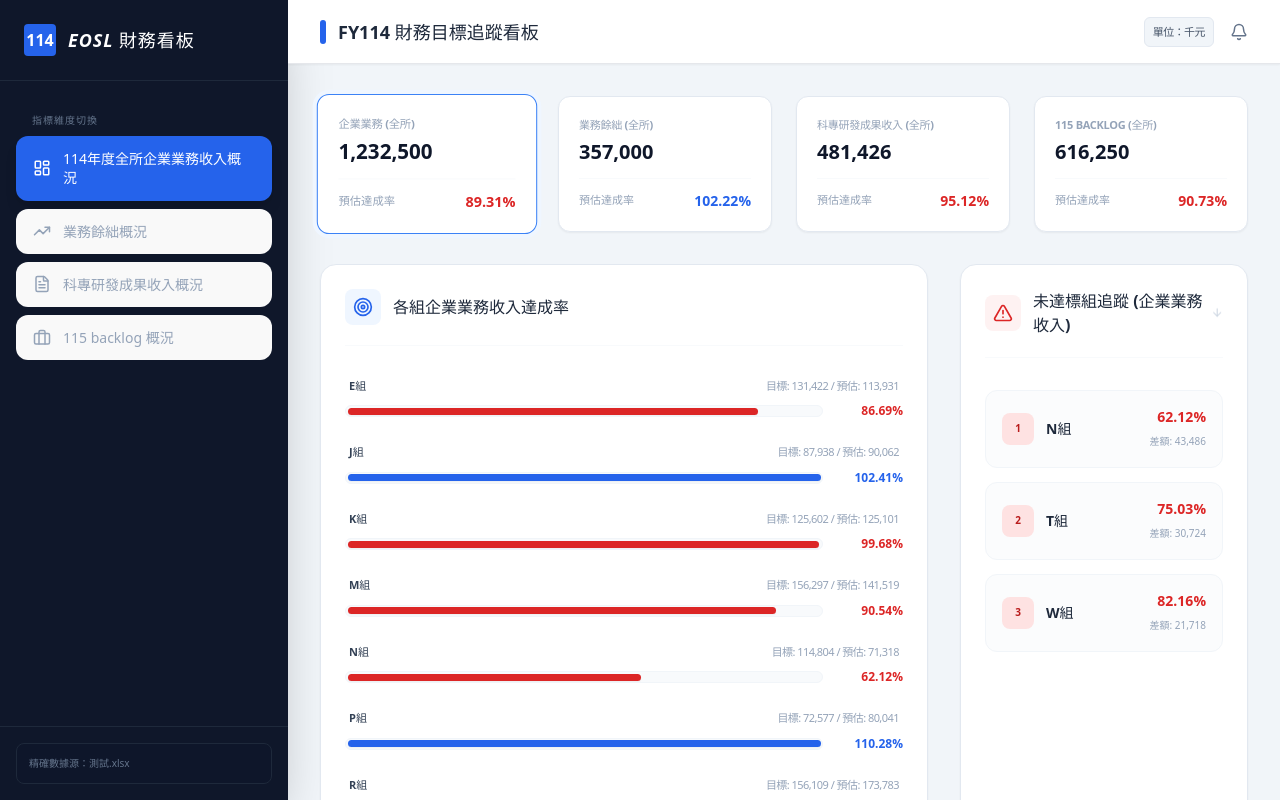
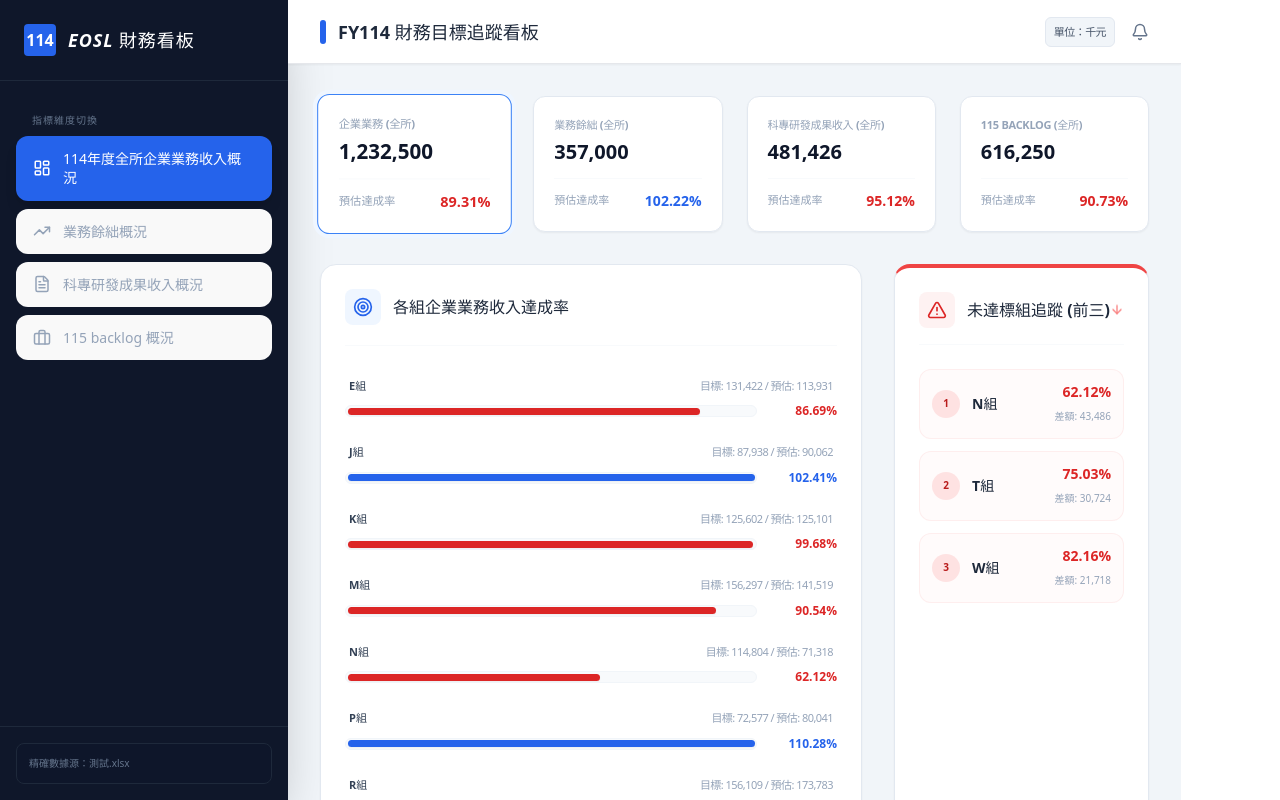
Before and after one commit to pepsiha/eosl-dashboard, a React (Vite) app: page / in a window 1280 px wide. Built offline with nearby package versions, Linux system fonts and the light colour scheme.

Commit message:
update dashboard numbers4

```diff
--- a/src/Dashboard.jsx
+++ b/src/Dashboard.jsx
@@ -208,23 +208,23 @@
               </div>
             </div>
 
-            {/* 右側：未達標組追蹤 */}
-            <div className="bg-white border border-slate-200 p-6 rounded-2xl flex flex-col shadow-sm">
-              <div className="flex items-center justify-between mb-8 border-b border-slate-50 pb-5">
+            {/* 未達標組追蹤 (前三名) */}
+              <div className="bg-white border border-slate-200 p-6 rounded-2xl shadow-sm border-t-4 border-t-red-500">
+                <div className="flex items-center justify-between mb-6 border-b border-slate-50 pb-4">
                   <div className="flex items-center gap-3">
                     <div className="p-2 bg-red-50 text-red-600 rounded-lg">
                       <AlertTriangle size={20} />
                     </div>
-                  <h3 className="font-bold text-slate-800">未達標組追蹤 ({viewTitle})</h3>
+                    <h3 className="font-bold text-slate-800">未達標組追蹤 (前三)</h3>
                   </div>
-                <ArrowDown size={14} className="text-slate-300 animate-bounce" />
+                  <ArrowDown size={14} className="text-red-400 animate-bounce" />
                 </div>
 
-              <div className="space-y-3.5 flex-1 text-slate-900">
+                <div className="space-y-3">
                   {underperforming.map((group, i) => (
-                  <div key={i} className="flex justify-between items-center p-4 bg-slate-50/50 rounded-xl border border-slate-100 hover:bg-red-50/50 transition-colors">
+                    <div key={i} className="flex justify-between items-center p-3 bg-red-50/30 rounded-xl border border-red-100/50">
                       <div className="flex items-center gap-3">
-                      <span className="w-8 h-8 rounded-lg bg-red-100 text-red-700 flex items-center justify-center text-[10px] font-black">
+                        <span className="w-7 h-7 rounded-full bg-red-100 text-red-700 flex items-center justify-center text-[10px] font-black">
                           {i + 1}
                         </span>
                         <span className="text-sm font-bold text-slate-800">{group.name}</span>
@@ -237,12 +237,7 @@
                   ))}
 
                 {underperforming.length === 0 && (
-                  <div className="h-full flex flex-col items-center justify-center text-slate-400 gap-3 text-center py-24">
-                    <div className="w-16 h-16 rounded-full bg-blue-50 flex items-center justify-center text-blue-500 mb-2 border-2 border-blue-100">
-                      <Target size={32} />
-                    </div>
-                    <p className="text-sm font-black text-slate-600">全數達標</p>
-                  </div>
+                    <p className="text-center text-slate-400 py-4 text-xs">恭喜！全組別皆已達標</p>
                   )}
               </div>
             </div>
```
Lines whose indentation alone changed are shown as unchanged.
